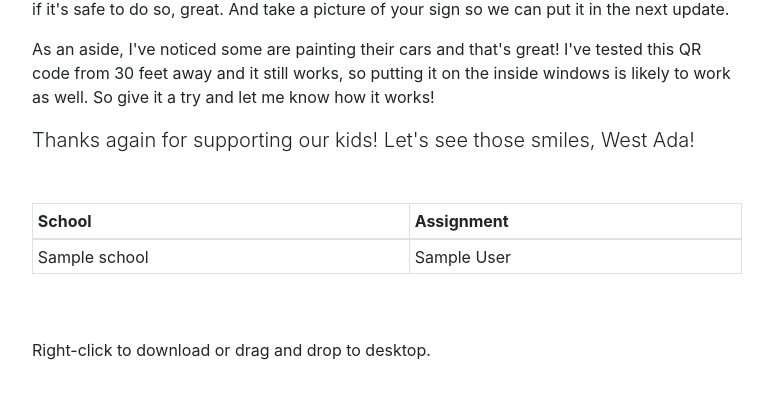
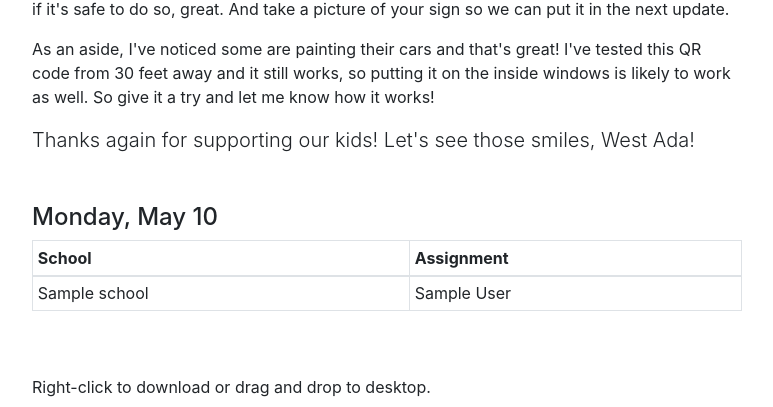
Before and after one commit to dbinetti/smilewestada, a Django app: page /sign/ in a window 1280 px wide. Shown: the part 1905-2312 px from the top of the page, without its empty margins (68-841 px from the left). Run offline with Django 3.2, Linux system fonts and the light colour scheme; the visitor is signed in with stand-in values (Sample User, id 1); tables that the repository leaves empty hold one stand-in row (values such as "Sample post"); parts of the project's set-up code (start-up, migrations or seed data) failed here and were passed over; some libraries are stand-ins or nearby versions.

Commit message:
Make public

```diff
--- a/project/app/templates/app/pages/sign.html
+++ b/project/app/templates/app/pages/sign.html
@@ -73,6 +73,7 @@
     </p>
   </section>
   <section class='col-md-8'>
+    <h4>Monday, May 10</h4>
     <div class='table-responsive'>
       <table class='table table-hover table-sm table-bordered'>
         <thead>
--- a/project/app/views.py
+++ b/project/app/views.py
@@ -182,7 +182,7 @@ def share(request):
         'app/pages/share.html',
     )
 
-@login_required
+# @login_required
 def sign(request):
     assignments = Assignment.objects.order_by(
         'school__name',
```
